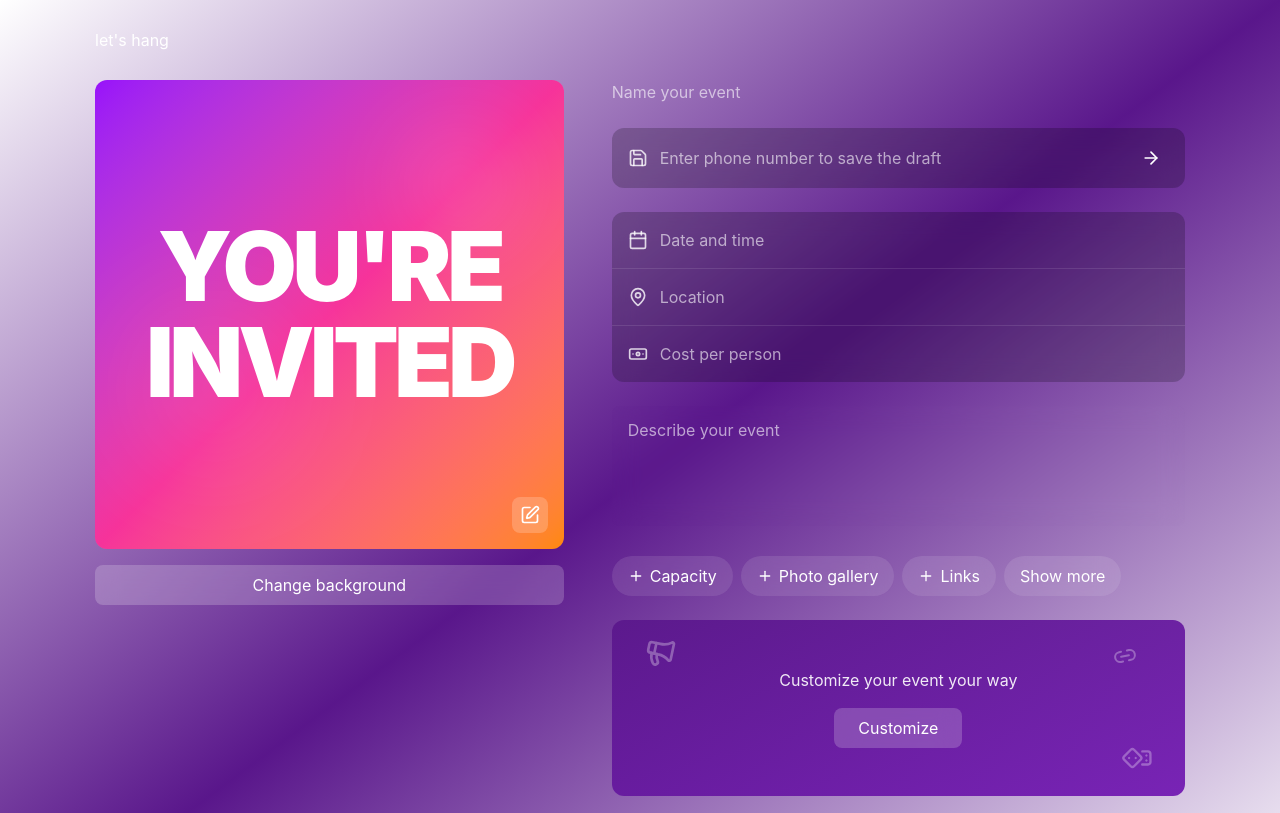
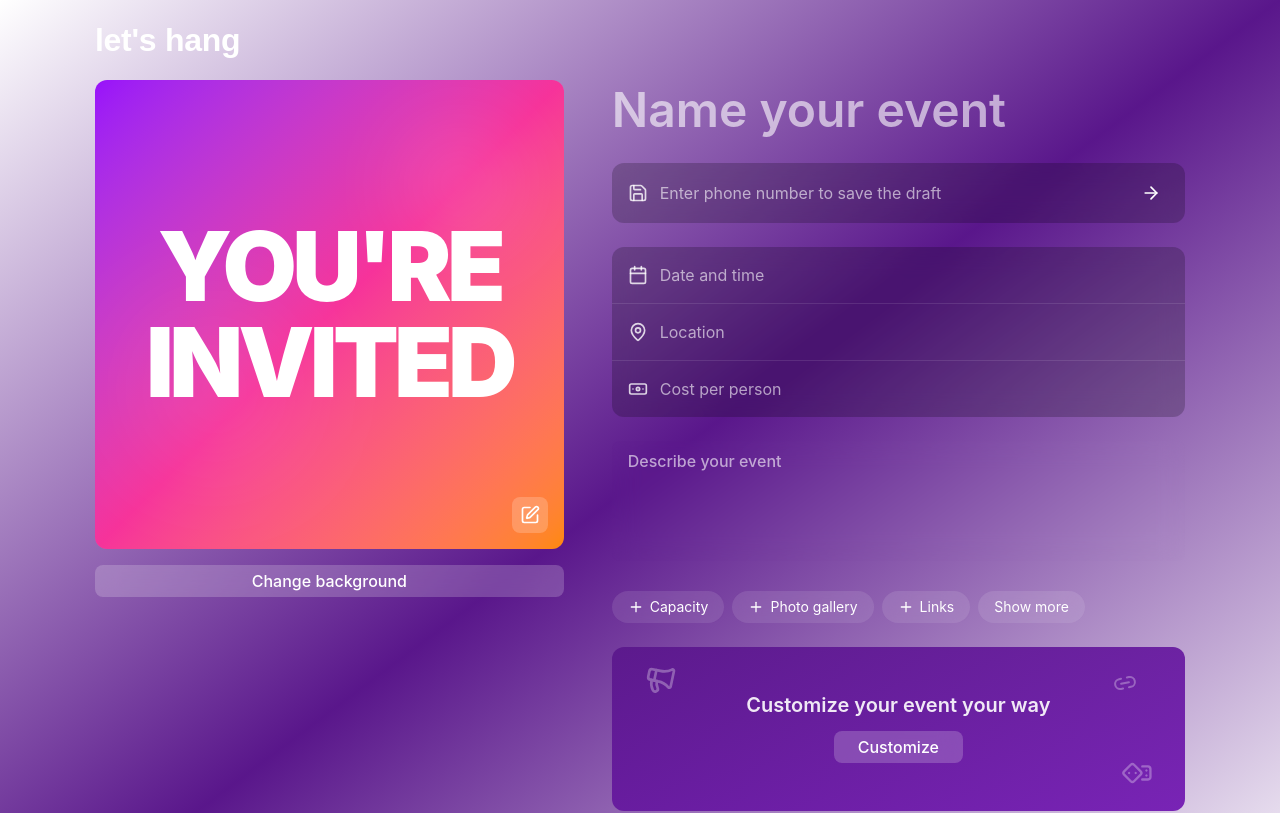
Before and after one commit to Madhavkabra/lets-hang-event, a React (Vite) app: page / in a window 1280 px wide. Shown: the top 813 px of the page. Built offline with nearby package versions, Linux system fonts and the light colour scheme.

Commit message:
fix: migrate typography tokens to CSS layer utilities for Tailwind v4 compatibility

```diff
--- a/src/index.css
+++ b/src/index.css
@@ -1,6 +1,70 @@
 @import "tailwindcss";
 @import url('https://fonts.googleapis.com/css2?family=Inter:wght@400;500;600;700&display=swap');
 @import url('https://fonts.googleapis.com/css2?family=Syne:wght@700&display=swap');
+
+@theme {
+  --font-syne: 'Syne', sans-serif;
+  --font-inter: 'Inter', system-ui, sans-serif;
+  --font-sf-pro: -apple-system, BlinkMacSystemFont, 'SF Pro Display', system-ui, sans-serif;
+}
+
+@layer utilities {
+  .text-header-brand {
+    font-size: 32px;
+    font-weight: 700;
+    line-height: 100%;
+    letter-spacing: -0.29px;
+  }
+
+  .text-event-title {
+    font-size: 48px;
+    font-weight: 600;
+    line-height: 100%;
+    letter-spacing: 0%;
+  }
+
+  .text-title-1 {
+    font-size: 20px;
+    font-weight: 600;
+    line-height: 100%;
+    letter-spacing: 0%;
+  }
+
+  .text-title-2 {
+    font-size: 16px;
+    font-weight: 600;
+    line-height: 100%;
+    letter-spacing: 0%;
+  }
+
+  .text-title-2-medium {
+    font-size: 16px;
+    font-weight: 500;
+    line-height: 100%;
+    letter-spacing: 0%;
+  }
+
+  .text-body {
+    font-size: 16px;
+    font-weight: 500;
+    line-height: 100%;
+    letter-spacing: 0%;
+  }
+
+  .text-callout {
+    font-size: 14px;
+    font-weight: 400;
+    line-height: 100%;
+    letter-spacing: 0%;
+  }
+
+  .text-button {
+    font-size: 16px;
+    font-weight: 500;
+    line-height: 100%;
+    letter-spacing: 0%;
+  }
+}
 
 :root {
   font-family: 'Inter', system-ui, -apple-system, BlinkMacSystemFont, 'Segoe UI', Roboto, Oxygen, Ubuntu, Cantarell, sans-serif;
--- a/tailwind.config.js
+++ b/tailwind.config.js
@@ -13,22 +13,6 @@ export default {
         'glass-dark': 'rgba(0, 0, 0, 0.2)',
         'glass-light': 'rgba(255, 255, 255, 0.2)',
       },
-      fontFamily: {
-        syne: ['Syne', 'sans-serif'],
-        inter: ['Inter', 'system-ui', 'sans-serif'],
-        'sf-pro': ['-apple-system', 'BlinkMacSystemFont', 'SF Pro Display', 'system-ui', 'sans-serif'],
-      },
-      fontSize: {
-        // Custom typography tokens
-        'header-brand': ['32px', { lineHeight: '100%', letterSpacing: '-0.29px', fontWeight: '700' }],
-        'event-title': ['48px', { lineHeight: '100%', letterSpacing: '0%', fontWeight: '600' }],
-        'title-1': ['20px', { lineHeight: '100%', letterSpacing: '0%', fontWeight: '600' }],
-        'title-2': ['16px', { lineHeight: '100%', letterSpacing: '0%', fontWeight: '600' }],
-        'title-2-medium': ['16px', { lineHeight: '100%', letterSpacing: '0%', fontWeight: '500' }],
-        'body': ['16px', { lineHeight: '100%', letterSpacing: '0%', fontWeight: '500' }],
-        'callout': ['14px', { lineHeight: '100%', letterSpacing: '0%', fontWeight: '400' }],
-        'button': ['16px', { lineHeight: '100%', letterSpacing: '0%', fontWeight: '500' }],
-      },
       backdropBlur: {
         xs: '2px',
       },
```
Also changed, not shown: src/pages/CreateEvent.tsx (indentation only).
